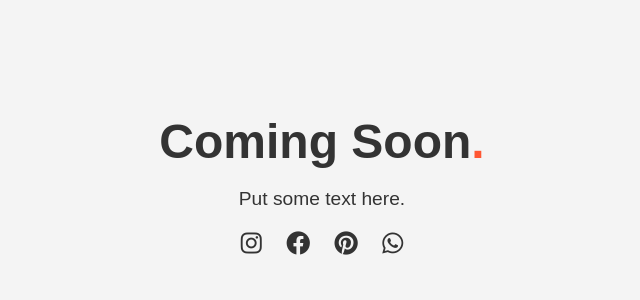
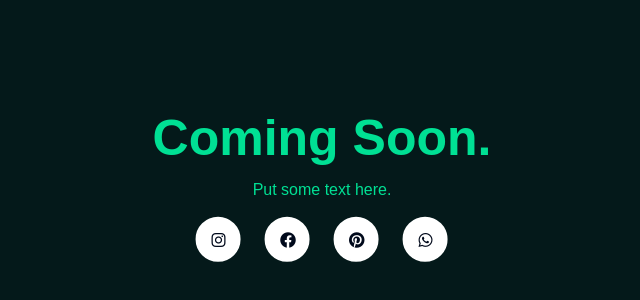
Before and after one commit to Gk17091997/adAgenyCode, a plain HTML site: page index.html in a window 1280 px wide. Shown: the part 230-530 px from the top of the page, without its empty margins (318-958 px from the left). Drawn offline with Linux system fonts and the light colour scheme.

Commit message:
Update index.html

```diff
--- a/index.html
+++ b/index.html
@@ -7,43 +7,83 @@
   <!-- Add a link to Font Awesome for icons -->
   <link rel="stylesheet" href="https://cdnjs.cloudflare.com/ajax/libs/font-awesome/6.0.0-beta3/css/all.min.css" integrity="sha384-k6RqeWeci5ZR/Lv4MR0sA0FfDOM3tE1z7ZcRTCOo9S4WnnhK1ELyAmc4UyjOvshs" crossorigin="anonymous">
   <style>
-    body {
-      font-family: Arial, sans-serif;
-      text-align: center;
-      margin: 0;
-      padding: 0;
-      background-color: #f4f4f4;
-      color: #333;
-      height: 100vh;
-      display: flex;
-      justify-content: center;
-      align-items: center;
-    }
-    .wrapper {
-      text-align: center;
-    }
-    .wrapper h1 {
-      font-size: 3em;
-      margin-bottom: 10px;
-    }
-    .wrapper h1 .dot {
-      color: #ff5733;
-    }
-    .wrapper p {
-      font-size: 1.2em;
-      margin-bottom: 20px;
-    }
-    .icons a {
-      margin: 0 10px;
-      color: #333;
-      font-size: 1.5em;
-      text-decoration: none;
-      transition: color 0.3s;
-    }
-    .icons a:hover {
-      color: #ff5733;
-    }
+   body {
+  background: #04191a;
+  color: #00e094;
+}
 
+
+@keyframes fadeIn {
+  from {top: 20%; opacity: 0;}
+  to {top: 100; opacity: 1;}
+
+}
+
+@-webkit-keyframes fadeIn {
+  from {top: 20%; opacity: 0;}
+  to {top: 100; opacity: 1;}
+
+}
+
+.wrapper {
+  position: absolute;
+  left: 50%;
+  top: 50%;
+  transform: translate(-50%, -50%);
+  -webkit-transform: translate(-50%, -50%);
+  animation: fadeIn 1000ms ease;
+  -webkit-animation: fadeIn 1000ms ease;
+
+}
+
+h1 {
+  font-size: 50px;
+  font-family: 'Poppins', sans-serif;
+  margin-bottom: 0;
+  line-height: 1;
+  font-weight: 700;
+}
+
+.dot {
+  color: #00e094;
+}
+
+p {
+  text-align: center;
+  margin: 18px;
+  font-family: 'Muli', sans-serif;
+  font-weight: normal;
+
+}
+
+.icons {
+  text-align: center;
+
+}
+
+.icons i {
+  color: #00091B;
+  background: #fff;
+  height: 15px;
+  width: 15px;
+  padding: 13px;
+  margin: 0 10px;
+  border-radius: 50px;
+  border: 2px solid #fff;
+  transition: all 200ms ease;
+  text-decoration: none;
+  position: relative;
+}
+
+.icons i:hover, .icons i:active {
+  color: #00e094;
+  background: none;
+  cursor: pointer !important;
+  transform: scale(1.2);
+  -webkit-transform: scale(1.2);
+  text-decoration: none;
+
+}
   </style>
 </head>
 <body>
```
